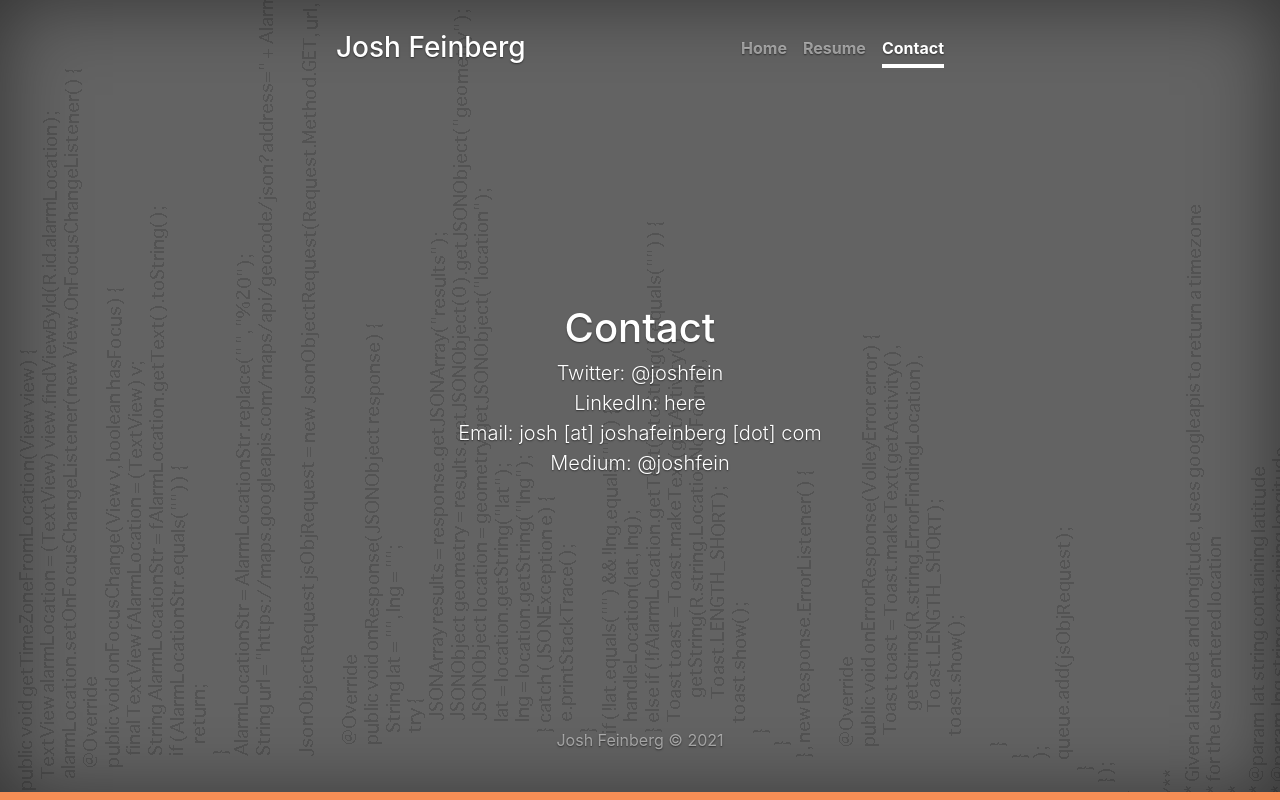
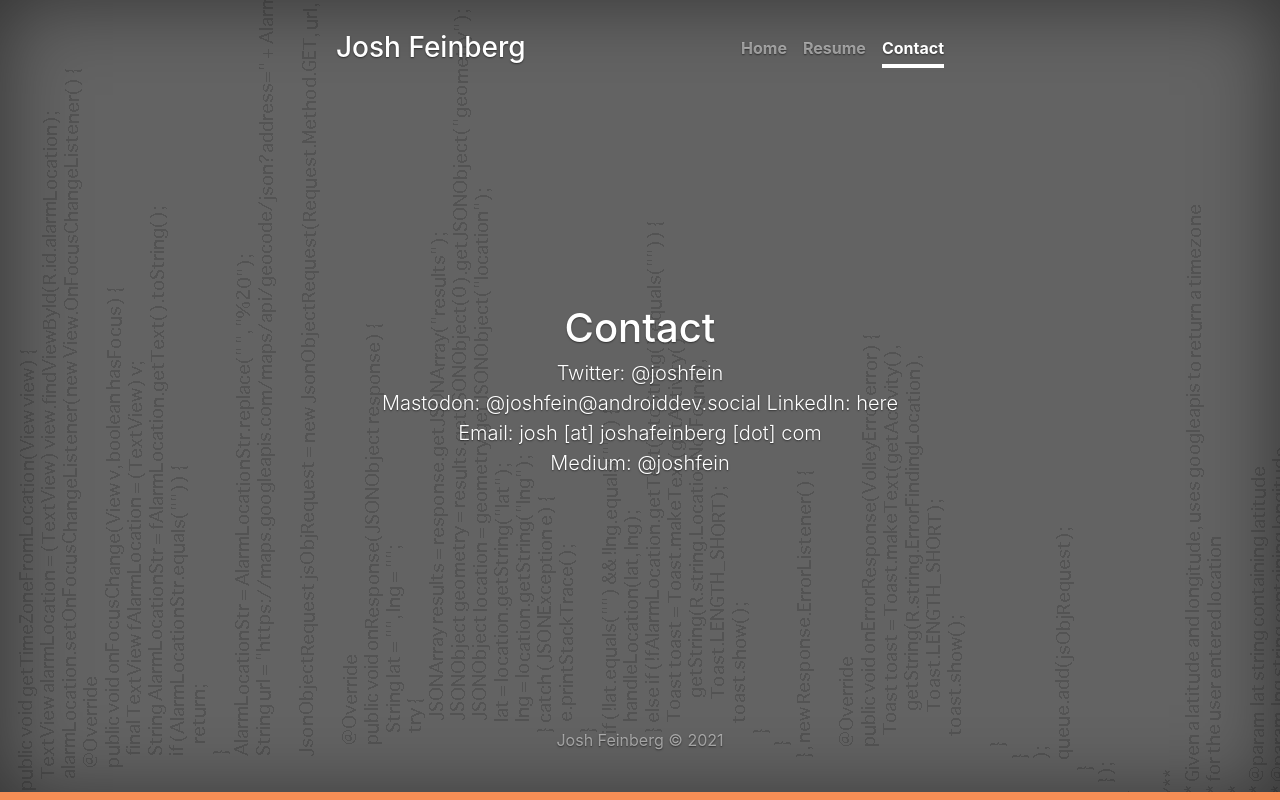
Before and after one commit to joshafeinberg/joshafeinberg.github.io, a plain HTML site: page index.html in a window 1280 px wide. Both pictures are taken after a click on the link "Contact". Drawn offline with nearby package versions, Linux system fonts and the light colour scheme.

Commit message:
Add mastodon link

```diff
--- a/index.html
+++ b/index.html
@@ -74,6 +74,7 @@
             <h1 class="cover-heading">Contact</h1>
             <p class="lead">
                 Twitter: <a href="https://twitter.com/joshfein">@joshfein</a><br />
+                Mastodon: <a rel="me" href="https://androiddev.social/@joshfein">@joshfein@androiddev.social</a>
                 LinkedIn: <a href="http://www.linkedin.com/pub/josh-feinberg/30/8b7/81">here</a><br />
                 Email: josh [at] joshafeinberg [dot] com<br />
                 Medium: <a href="https://medium.com/@joshfein">@joshfein</a>
```
